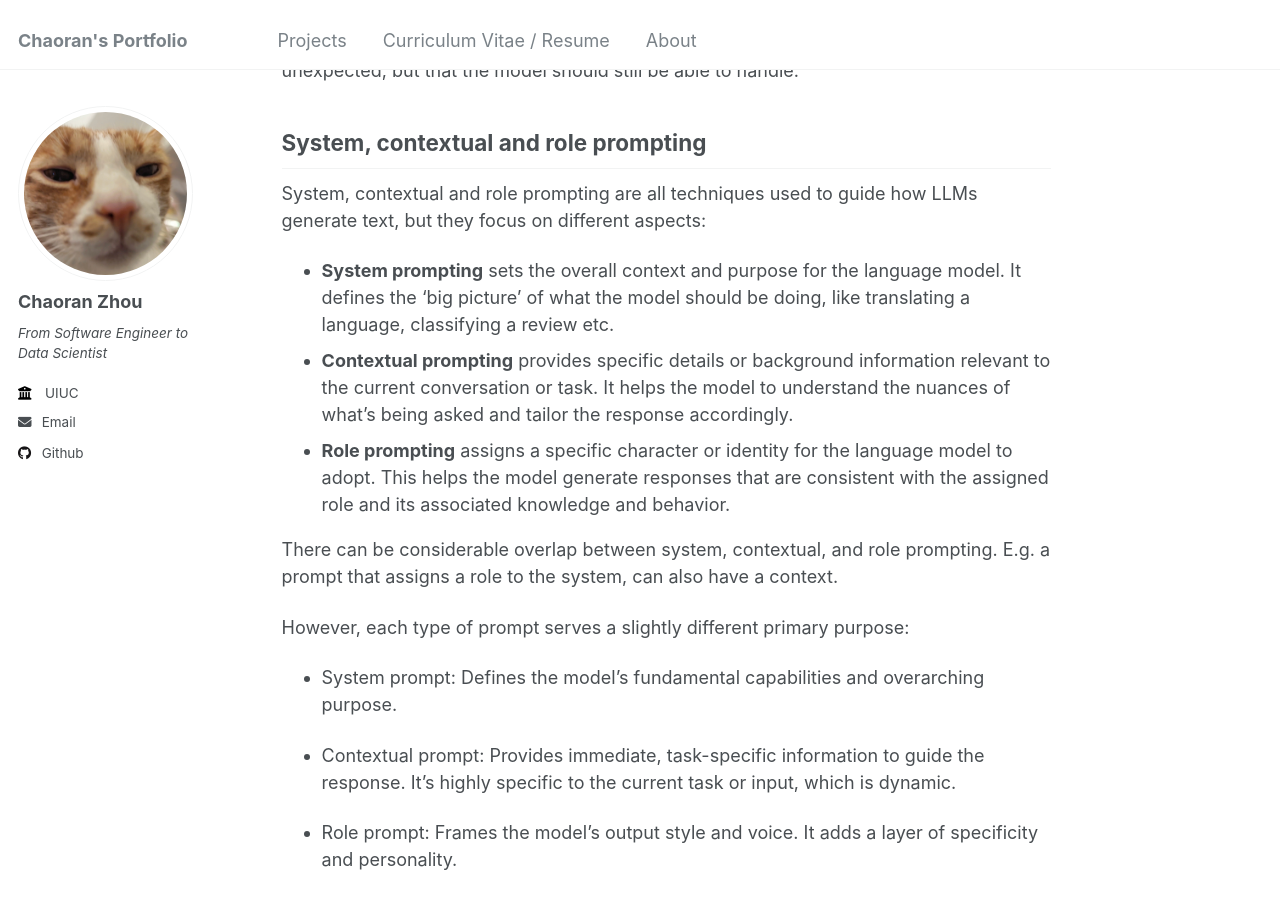
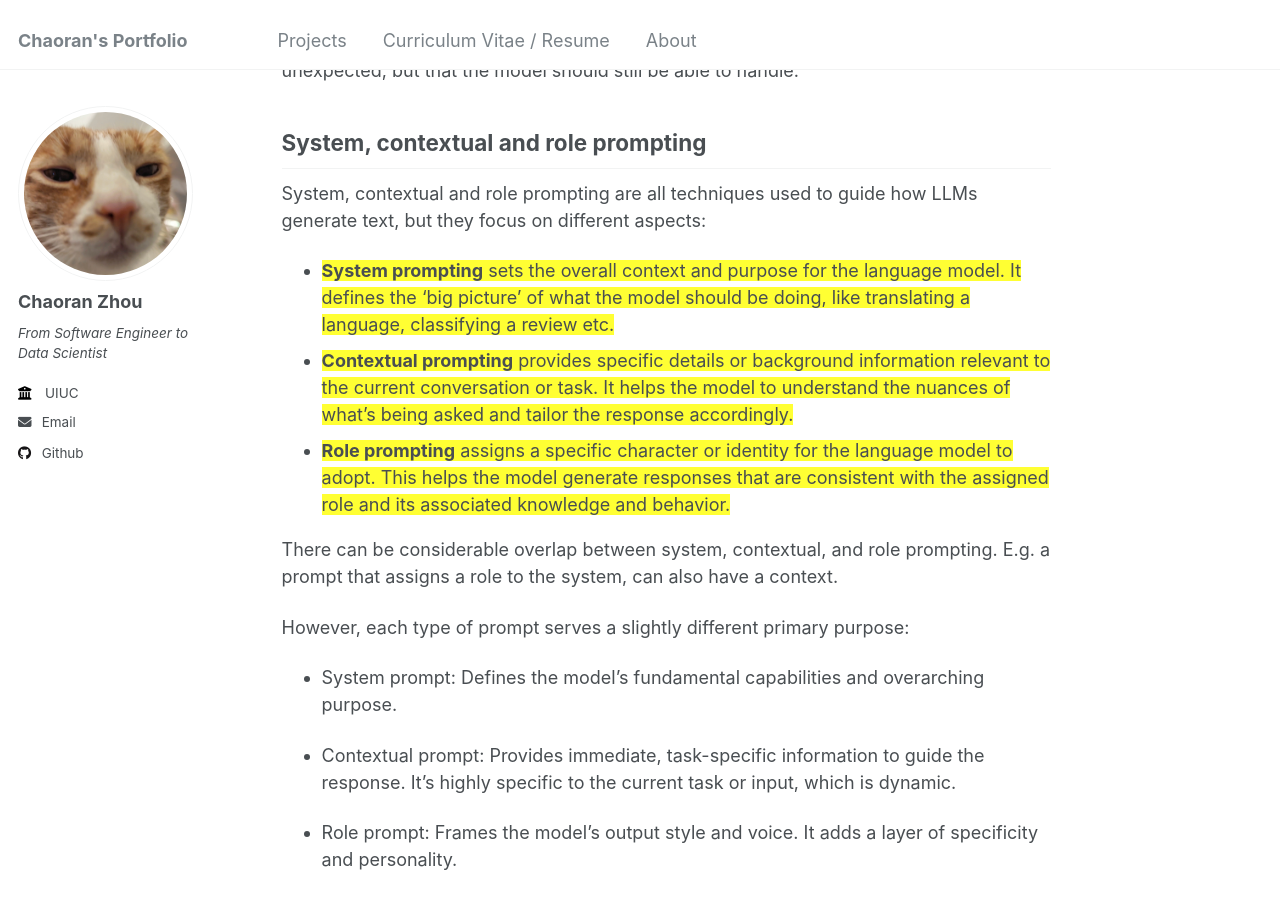
Before and after one commit to ranranrunforit/ranranrunforit.github.io, a Jekyll site: the page built from _projects/project-16.md, in a window 1280 px wide and 900 px high, scrolled down 5417 px. Built offline with Jekyll 4.4.1, drawn with Linux system fonts in a browser that asks for light colours.

Commit message:
Update project-16.md

```diff
--- a/_projects/project-16.md
+++ b/_projects/project-16.md
@@ -187,9 +187,9 @@
 
 System, contextual and role prompting are all techniques used to guide how LLMs generate text, but they focus on different aspects:
 
--	**System prompting** sets the overall context and purpose for the language model. It defines the ‘big picture’ of what the model should be doing, like translating a language, classifying a review etc.
--	**Contextual prompting** provides specific details or background information relevant to the current conversation or task. It helps the model to understand the nuances of what’s being asked and tailor the response accordingly.
--	**Role prompting** assigns a specific character or identity for the language model to adopt. This helps the model generate responses that are consistent with the assigned role and its associated knowledge and behavior.
+-	<span style="background-color: #FFFF33;">**System prompting** sets the overall context and purpose for the language model. It defines the ‘big picture’ of what the model should be doing, like translating a language, classifying a review etc.</span>
+-	<span style="background-color: #FFFF33;">**Contextual prompting** provides specific details or background information relevant to the current conversation or task. It helps the model to understand the nuances of what’s being asked and tailor the response accordingly.</span>
+-	<span style="background-color: #FFFF33;">**Role prompting** assigns a specific character or identity for the language model to adopt. This helps the model generate responses that are consistent with the assigned role and its associated knowledge and behavior.</span>
 
 There can be considerable overlap between system, contextual, and role prompting. E.g. a prompt that assigns a role to the system, can also have a context.
 
```
